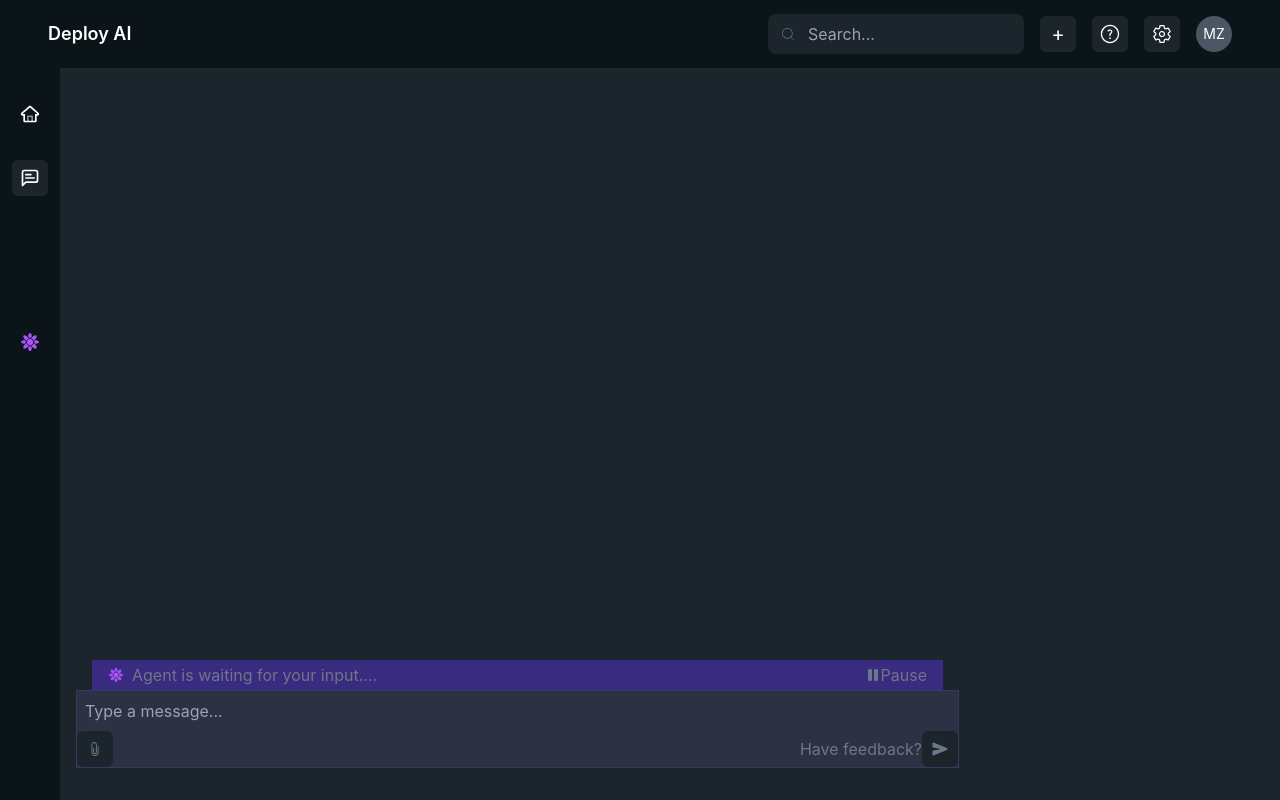
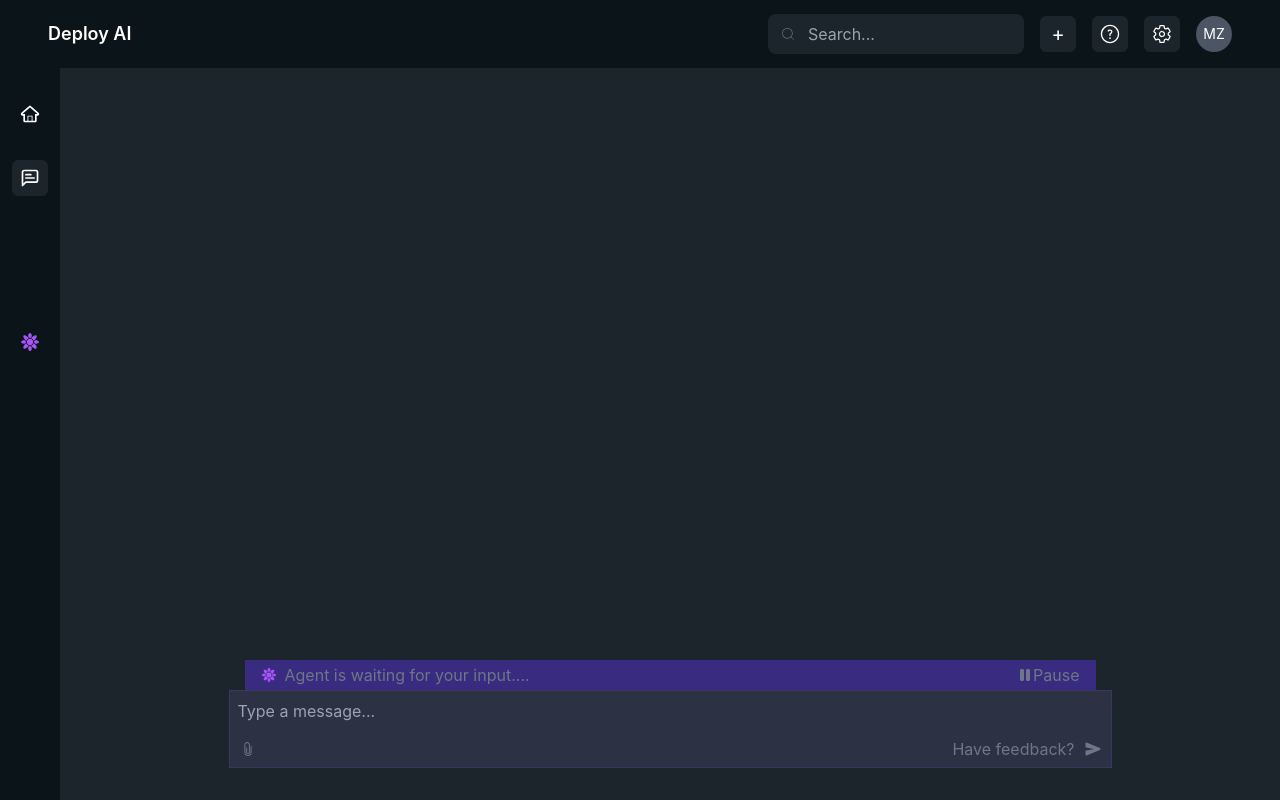
Before and after one commit to Merna-Zakaria/ai_chatbot, a React (Create React App) app: page / in a window 1280 px wide. Built offline with nearby package versions, Linux system fonts and the light colour scheme.

Commit message:
enhance ui

```diff
--- a/src/App.js
+++ b/src/App.js
@@ -8,6 +8,7 @@ import { IoSend } from "react-icons/io5";
 import { IoIosAttach } from "react-icons/io";
 import { GiFlowerEmblem } from "react-icons/gi";
 import { FaPause } from "react-icons/fa6";
+import { SiProgress } from "react-icons/si";
 
 function App() {
   const [messages, setMessages] = useState([]);
@@ -53,7 +54,7 @@ function App() {
       <div className='flex pt-[68px] bg-darkBlack h-screen '>
         <SideMenu />
         <div className='flex w-full bg-lightBlack'>
-          <div className={`flex flex-col text-white p-4 mr-2 ${openPreview ? 'sm:w-1/2' : 'w-3/4'}`}>
+          <div className={`flex flex-col text-white p-4 mr-2 ${openPreview ? 'sm:w-1/2' : 'w-3/4 mar0auto'}`}>
             <div ref={chatRef} className="flex-1 h-[380px] overflow-y-auto mb-4 space-y-2 w-full">
               {messages.map((msg, index) => (
                 <Message key={index} {...msg} />
@@ -63,7 +64,7 @@ function App() {
             <div className='flex justify-between items-center mx-4 px-4 h-[30px] bg-purple'>
               <div className='flex items-center'>
                 <GiFlowerEmblem className="text-purple-500" />
-                <span className='px-2 lightGray'>Agent is waiting for your input....</span>
+                <span className='px-2 lightGray'>{openPreview ? 'The AI agent is devising a plan....' : 'Agent is waiting for your input....'}</span>
               </div>
               <p className='flex items-center lightGray'> <FaPause className='lightGray' /> Pause</p>
             </div>
@@ -77,19 +78,28 @@ function App() {
                 placeholder="Type a message..."
               />
               <div className='flex justify-between'>
-                <div className='nav-btn bg-[#2C3243]' >
+                <div className='nav-btn bg-darkGray' >
                   <IoIosAttach className='lightGray' />
                 </div>
                 <div className='flex items-center'>
                   <p className='lightGray'>Have feedback?</p>
-                  <div className='nav-btn bg-[#2C3243]' onClick={handleSend}>
+                  <div className='nav-btn bg-darkGray' onClick={handleSend}>
                     <IoSend className='lightGray' />
                   </div>
                 </div>
               </div>
             </div>
           </div>
-          {openPreview && <div className="flex items-center justify-center text-white p-4 sm:w-1/2 border-[#39395F] border">
+          {openPreview && <div className="flex items-center justify-center text-white p-4 sm:w-1/2 border-[#39395F] border relative">
+          <div className='flex absolute bg-darkBlack top-0 left-0'>
+            <p className='p-3 bg-darkBlack w-full h-[56px] fixed'></p>
+            <p className='flex align-baseline p-4 bg-lightBlack z-10'>
+              <span className='pt-1'><SiProgress/></span>
+              <span className='px-3'>Progress</span>
+              <span onClick={() => setOpenPreview(false)} className='cursor-pointer'>x</span>
+            </p>
+            <p className='z-10 p-4'>+</p>
+            </div>
            <div>
              <p className='text-white text-center'>This is a demo response.</p>
             <p className='text-white font-bold text-center'>In Progress</p>
--- a/src/index.css
+++ b/src/index.css
@@ -18,6 +18,9 @@ code {
 .bg-lightBlack {
   background-color: #1B252B;
 }
+.bg-darkGray {
+  background-color: #2C3243 !important;
+}
 .bg-darkBlack{
   background-color: #0B1418 !important;
 }
@@ -34,7 +37,7 @@ input {
   outline: none !important;
 }
 .nav-btn{
-  @apply h-9 w-9 rounded-md bg-lightBlack text-white hover:bg-gray-600 flex items-center justify-center
+  @apply h-9 w-9 rounded-md bg-lightBlack text-white hover:bg-gray-600 flex items-center justify-center cursor-pointer
 }
 /* Custom Scrollbar */
 ::-webkit-scrollbar {
@@ -50,3 +53,6 @@ input {
   border-radius: 10px;
   border: 1px solid transparent;
 }
+.mar0auto{
+  margin: 0 auto !important;
+}
```
